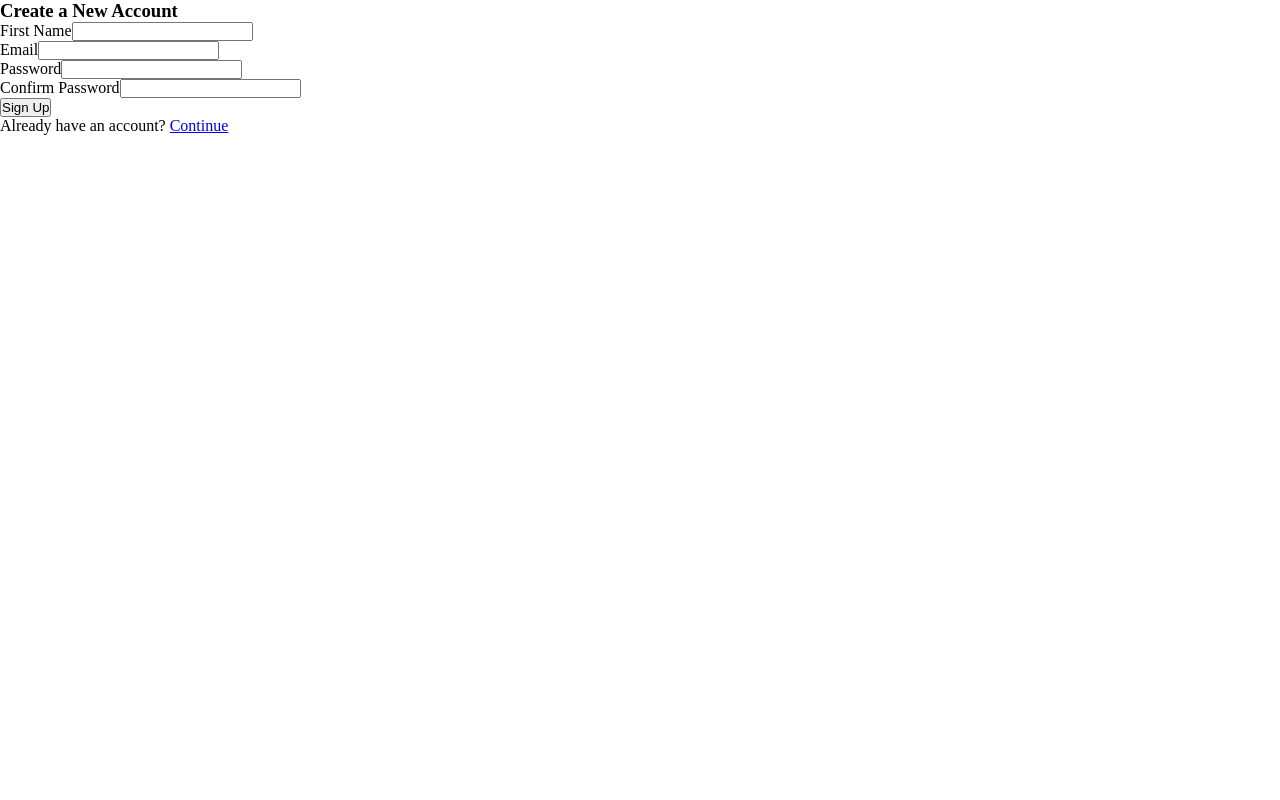
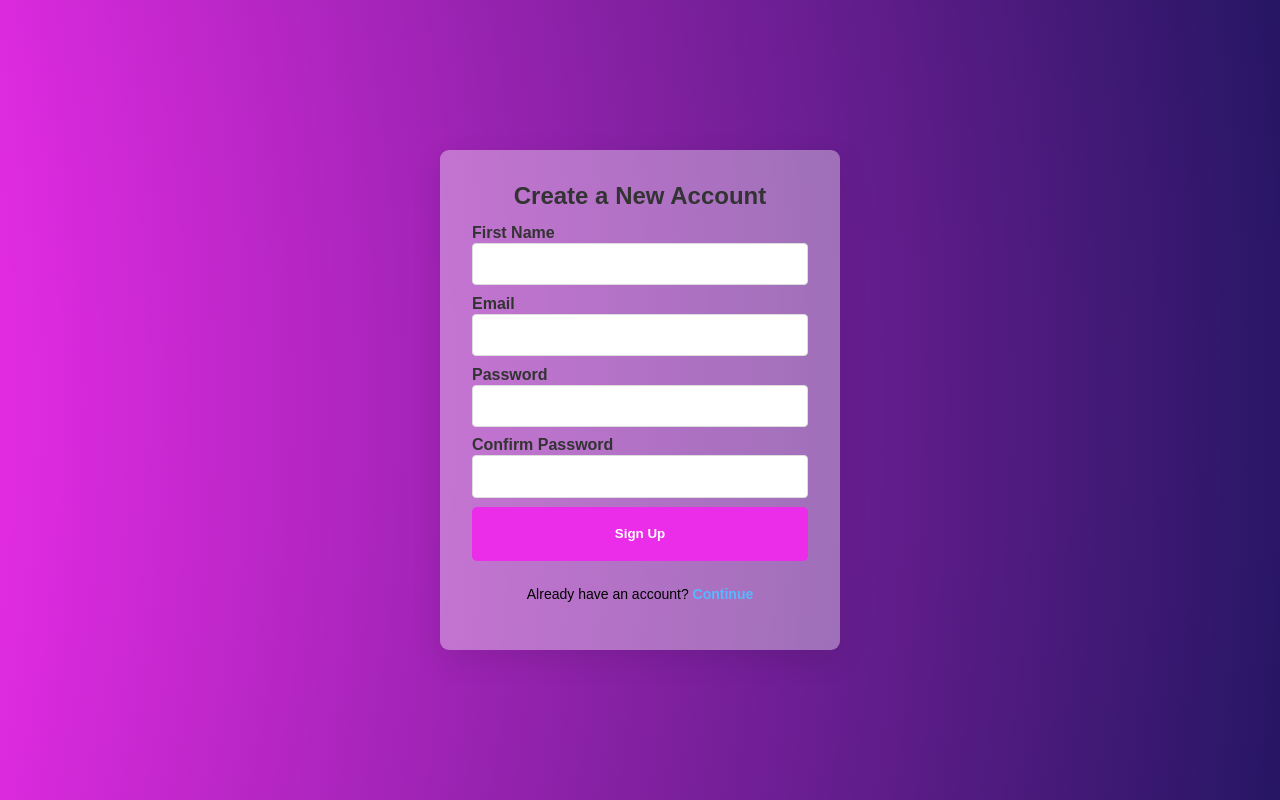
Before and after one commit to carterscherer/5SS, a React (Create React App) app: page /register in a window 1280 px wide. Built offline with nearby package versions, Linux system fonts and the light colour scheme; no server answers.

Commit message:
register styles

```diff
--- a/src/components/Register.jsx
+++ b/src/components/Register.jsx
@@ -4,6 +4,7 @@ import { useAuth } from '../context/authContext'
 import { doCreateUserWithEmailAndPassword } from '../firebase/auth'
 import { db } from '../firebase/firebase' // Import Firestore instance
 import { doc, setDoc } from 'firebase/firestore' // Firestore methods
+import "../scss/components/_register.scss"
 
 const Register = () => {
     const navigate = useNavigate()
@@ -50,81 +51,89 @@ const Register = () => {
     }
 
     return (
-        <>
+        <div className="register-page">
             {userLoggedIn && (<Navigate to={'/home'} replace={true} />)}
 
-            <main>
-                <div>
-                    <div>
+            <main className="register-container">
+                <div className="register-box">
+                    <header className="register-header">
                         <h3>Create a New Account</h3>
-                    </div>
+                    </header>
 
-                    <form onSubmit={onSubmit}>
+                    <form className="register-form" onSubmit={onSubmit}>
                         {/* First Name Field */}
-                        <div>
-                            <label>First Name</label>
+                        <div className="form-group">
+                            <label htmlFor="firstName">First Name</label>
                             <input
+                                id="firstName"
                                 type="text"
                                 required
                                 value={firstName}
                                 onChange={(e) => setFirstName(e.target.value)}
+                                className="form-input"
                             />
                         </div>
 
                         {/* Email Field */}
-                        <div>
-                            <label>Email</label>
+                        <div className="form-group">
+                            <label htmlFor="email">Email</label>
                             <input
+                                id="email"
                                 type="email"
                                 autoComplete='email'
                                 required
                                 value={email}
                                 onChange={(e) => setEmail(e.target.value)}
+                                className="form-input"
                             />
                         </div>
 
                         {/* Password Field */}
-                        <div>
-                            <label>Password</label>
+                        <div className="form-group">
+                            <label htmlFor="password">Password</label>
                             <input
+                                id="password"
                                 disabled={isRegistering}
                                 type="password"
                                 autoComplete='new-password'
                                 required
                                 value={password}
                                 onChange={(e) => setPassword(e.target.value)}
+                                className="form-input"
                             />
                         </div>
 
                         {/* Confirm Password Field */}
-                        <div>
-                            <label>Confirm Password</label>
+                        <div className="form-group">
+                            <label htmlFor="confirmPassword">Confirm Password</label>
                             <input
+                                id="confirmPassword"
                                 disabled={isRegistering}
                                 type="password"
                                 autoComplete='off'
                                 required
                                 value={confirmPassword}
                                 onChange={(e) => setConfirmPassword(e.target.value)}
+                                className="form-input"
                             />
                         </div>
 
                         {errorMessage && (
-                            <span>{errorMessage}</span>
+                            <span className="error-message">{errorMessage}</span>
                         )}
 
-                        <button type="submit" disabled={isRegistering}>
+                        <button className="submit-button" type="submit" disabled={isRegistering}>
                             {isRegistering ? 'Signing Up...' : 'Sign Up'}
                         </button>
 
-                        <div>
-                            Already have an account? {' '}
+                        <div className="login-link">
+                            Already have an account?{' '}
                             <Link to={'/login'}>Continue</Link>
                         </div>
                     </form>
                 </div>
             </main>
-        </>
+        </div>
     )
 }
 
--- /dev/null
+++ b/src/scss/components/_register.scss
@@ -0,0 +1,134 @@
+@keyframes gradientAnimation {
+    0% {
+        background-position: 0% 50%;
+    }
+    50% {
+        background-position: 100% 50%;
+    }
+    100% {
+        background-position: 0% 50%;
+    }
+}
+
+.register-page {
+    display: flex;
+    align-items: center;
+    justify-content: center;
+    min-height: 100vh;
+    background: radial-gradient(circle, #ff5fff, #eb2ce8, #121456, #1d8953);
+    background-size: 600% 600%;
+    animation: gradientAnimation 20s ease infinite;
+    font-family: Arial, sans-serif;
+    overflow: hidden;
+}
+
+.register-container {
+    display: flex;
+    align-items: center;
+    justify-content: center;
+    background: #ffffff5d;
+    padding: 2rem 0rem 2rem 0rem;
+    margin: 0rem 0rem 0rem 0rem !important;
+    border-radius: 9px;
+    box-shadow: 0px 10px 30px rgba(0, 0, 0, 0.1);
+    width: 80vw;
+    max-width: 100vw;
+    text-align: center;
+}
+
+.register-box {
+    width: 100%;
+    padding: 0 2rem;
+}
+
+.register-header {
+    margin-bottom: 0.9rem;
+
+    h3 {
+        font-size: 1.5rem;
+        color: #333;
+    }
+}
+
+.register-form {
+    display: flex;
+    flex-direction: column;
+    gap: 0.6rem;
+
+    .form-group {
+        display: flex;
+        flex-direction: column;
+        align-items: flex-start;
+        max-width: 100%;
+
+        label {
+            font-weight: bold;
+            color: #333;
+            margin-bottom: 0.05rem;
+        }
+
+        .form-input {
+            width: 100%;
+            padding: 0.7rem;
+            border: 1px solid #ddd;
+            border-radius: 4px;
+            font-size: 1rem;
+            transition: border-color 0.3s;
+
+            &:focus {
+                outline: none;
+                border-color: #464343;
+            }
+        }
+    }
+
+    .error-message {
+        color: #eb2ce8;
+        font-size: 0.875rem;
+        margin-top: 0.5rem;
+        margin-bottom: 0.5rem;
+    }
+
+    .submit-button {
+        padding: 1.2rem;
+        background-color: #eb2ce8;
+        color: white;
+        font-weight: bold;
+        border: none;
+        border-radius: 5px;
+        cursor: pointer;
+        transition: background 0.3s;
+
+        &:hover {
+            background-color: #eb6ee9;
+        }
+
+        &:disabled {
+            background-color: #ccc;
+            cursor: not-allowed;
+        }
+    }
+}
+
+.login-link {
+    margin: 1rem 0;
+    font-size: 0.875rem;
+
+    a {
+        color: #56b9ff;
+        text-decoration: none;
+        font-weight: bold;
+
+        &:hover {
+            text-decoration: underline;
+        }
+    }
+}
+
+@media (min-width: 768px) {
+    .register-container {
+        width: 100vw;
+        max-width: 400px;
+        margin: 0rem 2rem 6rem 2rem;
+    }
+}
```
